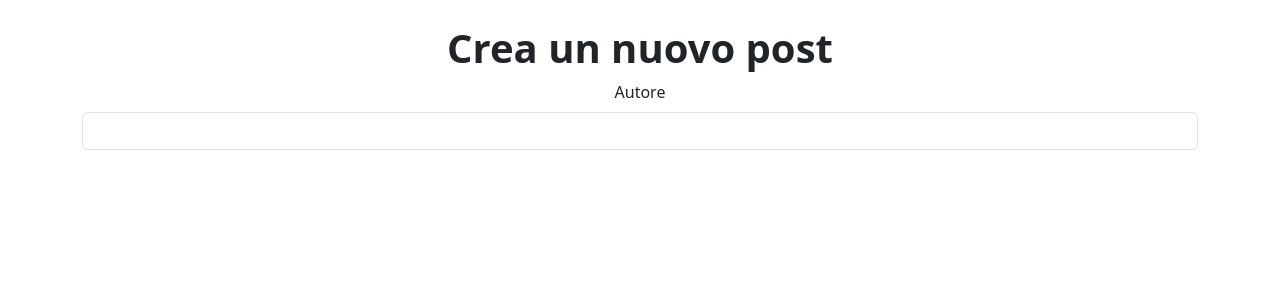
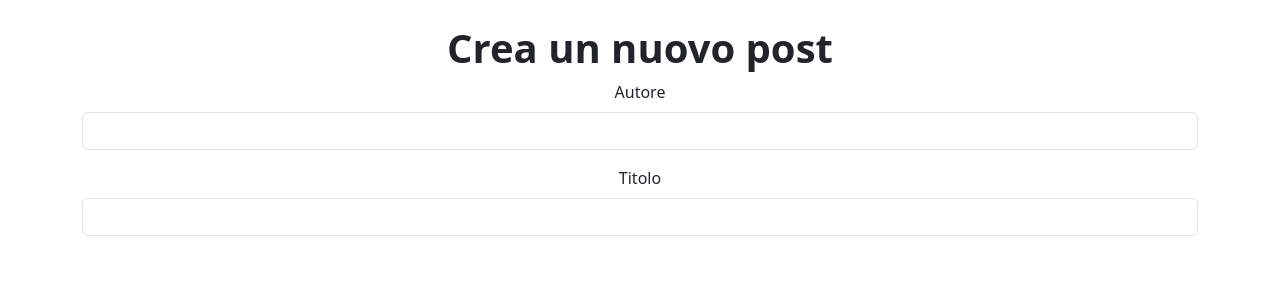
Before and after one commit to GennaroBuonomo/react-post-form, a React (Vite) app: page / in a window 1280 px wide. Shown: the top 300 px of the page. Built offline with nearby package versions, Linux system fonts and the light colour scheme.

Commit message:
Creazione del titolo

```diff
--- a/src/components/PostForm.jsx
+++ b/src/components/PostForm.jsx
@@ -9,6 +9,15 @@ const PostForm = () => {
         <label for="author" className="form-label">Autore</label>
         <input type="text" className="form-control" id="author" name="author" />
       </div>
+
+      <div className="mb-3">
+        <label for="title" className="form-label" >Titolo</label>
+        <input type="text" className="form-control" id="title" name="title" />
+      </div>
+
+      <div className="form-ceck mb-3">
+
+      </div>
     </form>
    </div>
   )
```
